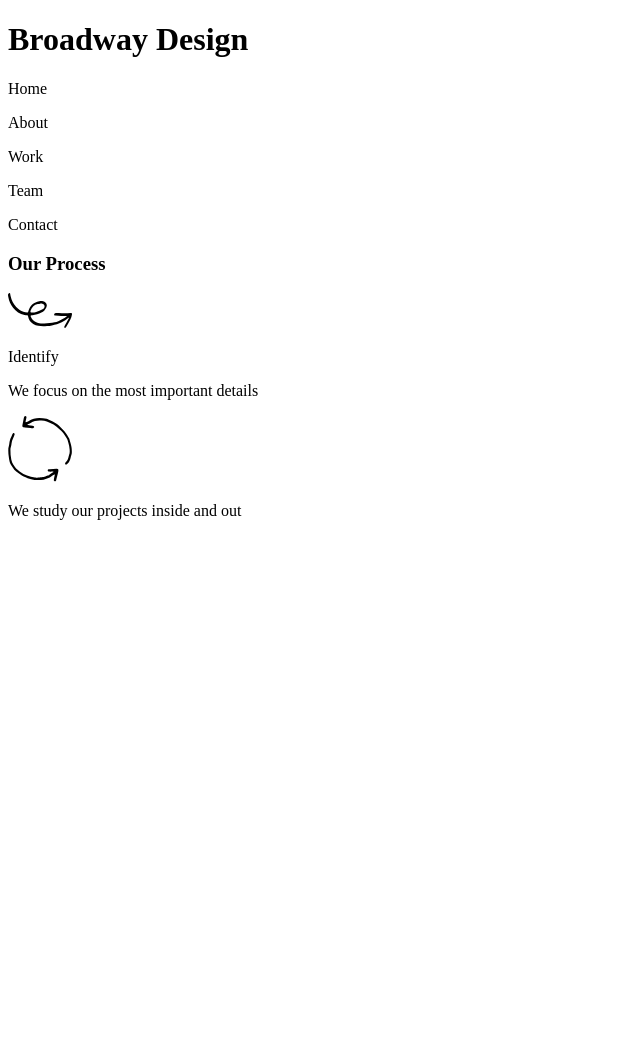
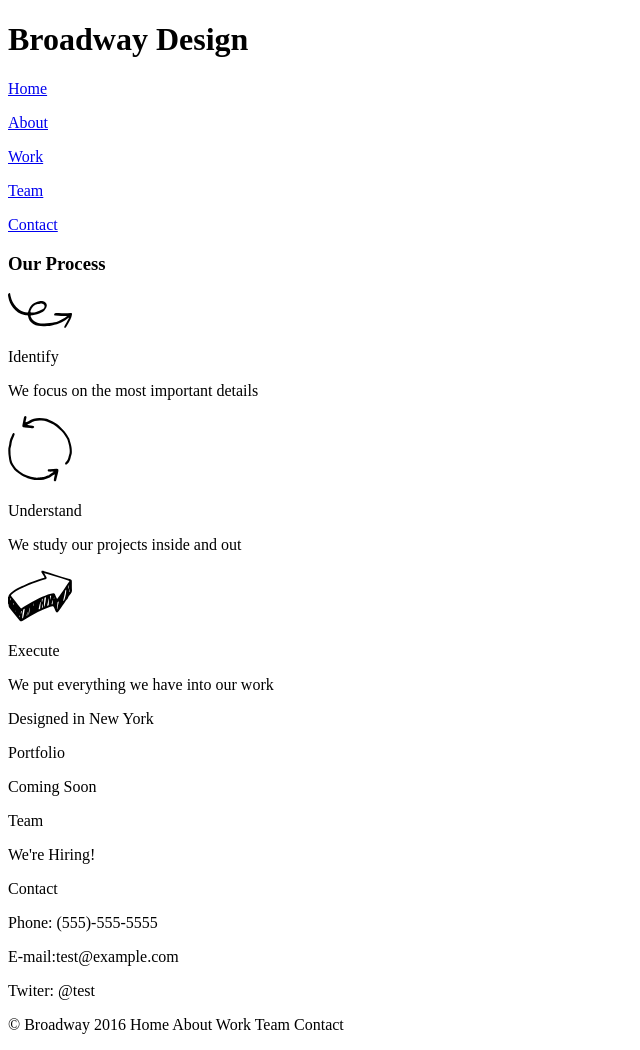
Before and after one commit to ofir7771/Broadway, a plain HTML site: page index.html in a window 1280 px wide. Shown: the whole page, without its empty margins (0-640 px from the left). Before the commit the page ends 800 px from the top, so only its background shows below. Drawn offline with Linux system fonts and the light colour scheme; files that its build step writes are made by us from their sources; files whose address does not match are found by name.

Commit message:
linking inside the page

```diff
--- a/index.html
+++ b/index.html
@@ -9,24 +9,45 @@
     <div class="header">
       <h1>Broadway Design</h1>
         <nav>
-          <p>Home</p> <!--I might change to UL instead of P's-->
-          <p>About</p>
-          <p>Work</>
-          <p>Team</p>
-          <p>Contact</p>
+          <p><a href="#header">Home</a></p>
+          <p><a href="#process">About</a></p>
+          <p><a href="#work">Work</a></p>
+          <p><a href="#team">Team</a></p>
+          <p><a href="#contact">Contact</a></p>
         </nav>
      </div>
-     <div class="main">
+     <div id="process">
        <h3>Our Process</h3>
-         <div class="process">
           <img src="file:///C:/Users/yael/Desktop/OFIR/Projects/Broadway/resources/images/identify.svg" alt="identify logo"/>
           <p>Identify</p>
           <p>We focus on the most important details</p>
           <img src="file:///C:/Users/yael/Desktop/OFIR/Projects/Broadway/resources/images/understand.svg" alt="understand logo"/>
+          <p>Understand</p>
           <p>We study our projects inside and out</p>
-
+          <img src="file:///C:/Users/yael/Desktop/OFIR/Projects/Broadway/resources/images/execute.svg" alt="execute logo"/>
+          <p>Execute</p>
+          <p>We put everything we have into our work</p>
+     </div> <!--closing "process" id-->
+     <p id="midpage-title">Designed in New York</p>
+     <div id="about-us">
+       <div id="work">
+         <p>Portfolio</p>
+         <p>Coming Soon</p>
        </div>
-     </div> <!--closing "main" class-->
+       <div id="team">
+         <p>Team</p>
+         <p>We're Hiring!</p>
+       </div>
+       <div id="contact">
+         <p>Contact</p>
+         <p>Phone: (555)-555-5555</p>
+         <p>E-mail:test@example.com</p>
+         <p>Twiter: @test</p>
+       </div>
+     </div><!--closing id "about-us"-->
+     <div id="footer">
+        <p>&copy Broadway 2016 Home About Work Team Contact</p>
+     </div>
 
   </body>
 </html>
```
Lines whose indentation alone changed are shown as unchanged.
